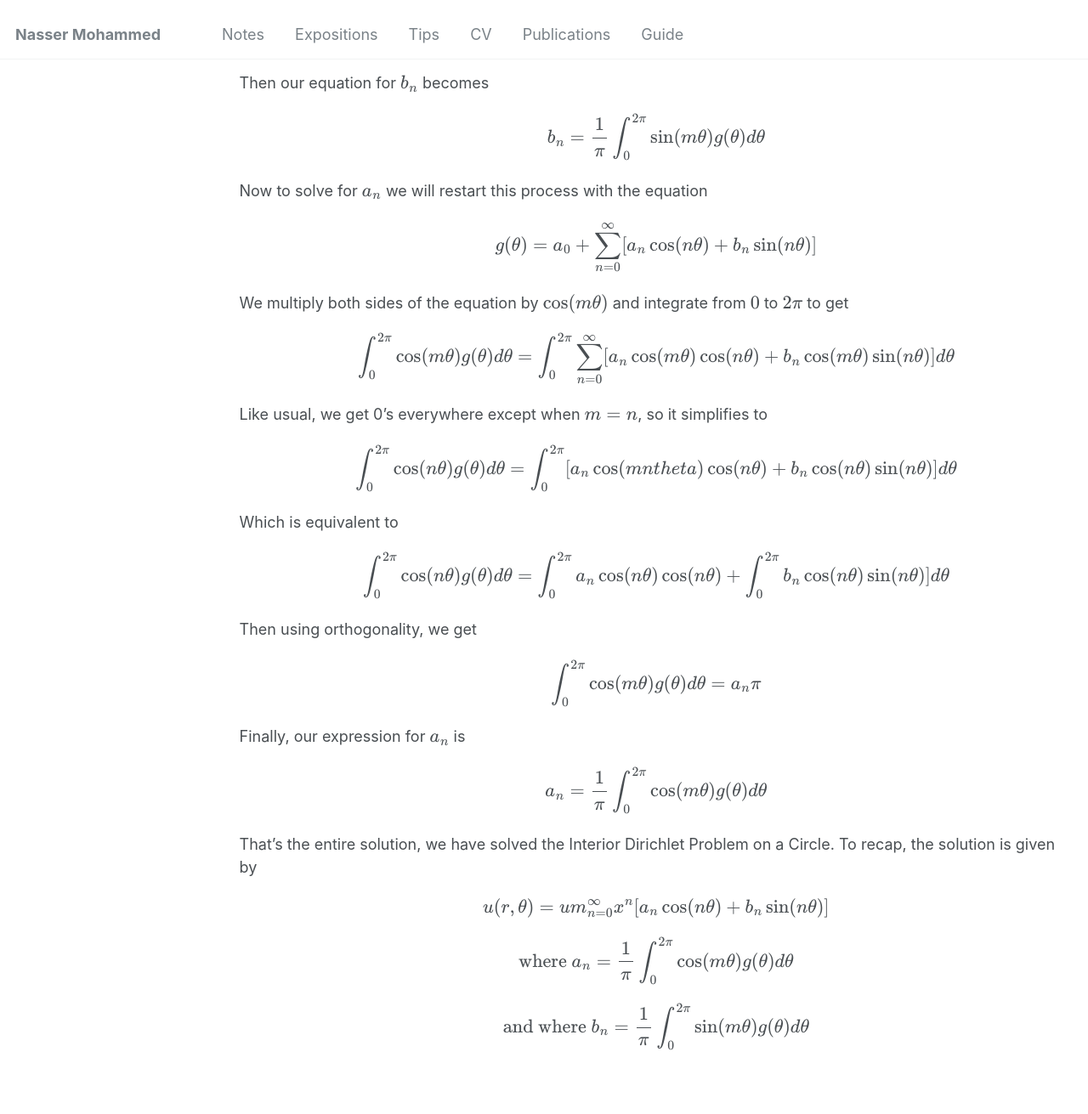
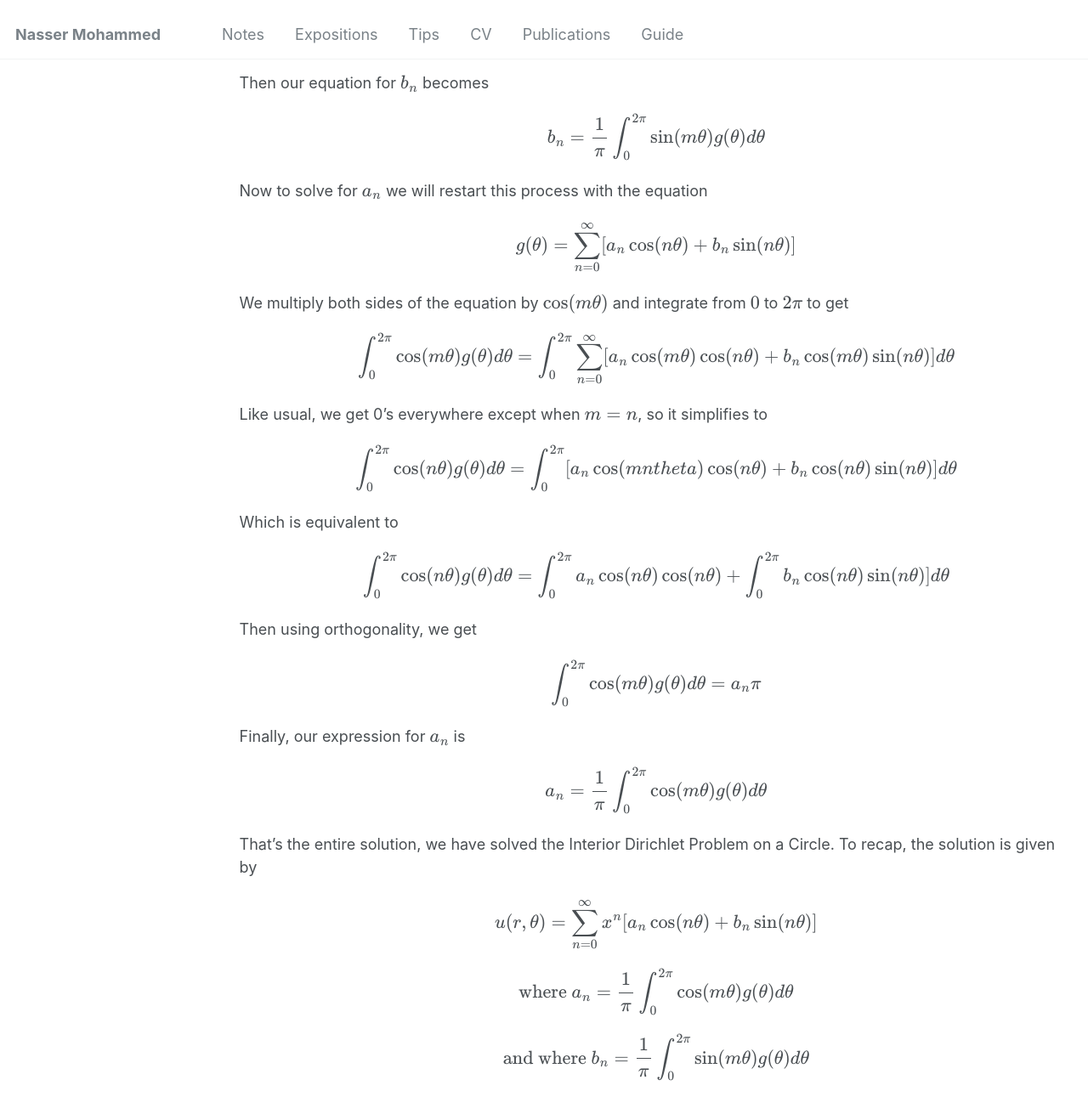
Before and after one commit to Nasser-Mohammed/Nasser-Mohammed.github.io, a Jekyll site: the page built from _pages/notes/pde/laplaceequation.md, in a window 1280 px wide and 1400 px high, scrolled down 11298 px. Shown: the top 1311 px of the window at 85% size. Built offline with Jekyll 4.4.1, drawn with Linux system fonts in a browser that asks for light colours.

Commit message:
Update laplaceequation.md

```diff
--- a/_pages/notes/pde/laplaceequation.md
+++ b/_pages/notes/pde/laplaceequation.md
@@ -223,7 +223,7 @@ Which is equal to the original left hand side of the equation
 Then our equation for \\(b_n\\) becomes
 \\[b_n = \frac{1}{\pi}\int_0^{2\pi}\sin(m \theta)g(\theta)d\theta\\]
 Now to solve for \\(a_n\\) we will restart this process with the equation
-\\[g(\theta) = a_0 + \sum_{n = 0}^{\infty}\[a_n\cos(n\theta) + b_n\sin(n\theta)\]\\]
+\\[g(\theta) = \sum_{n = 0}^{\infty}\[a_n\cos(n\theta) + b_n\sin(n\theta)\]\\]
 We multiply both sides of the equation by \\(\cos(m\theta)\\) and integrate from \\(0\\) to \\(2\pi\\) to get
 \\[\int_0^{2\pi}\cos(m \theta)g(\theta)d\theta = \int_0^{2\pi}\sum_{n = 0}^{\infty}\[a_n\cos(m\theta)\cos(n\theta) + b_n\cos(m\theta)\sin(n\theta)\]d\theta\\]
 Like usual, we get 0's everywhere except when \\(m = n\\), so it simplifies to
@@ -236,6 +236,6 @@ Finally, our expression for \\(a_n\\) is
 \\[a_n = \frac{1}{\pi}\int_0^{2\pi}\cos(m \theta)g(\theta)d\theta\\]
 That's the entire solution, we have solved the Interior Dirichlet Problem on a Circle. To recap, the solution is given by
 
-\\[u(r,\theta) = um_{n = 0}^{\infty}x^n\[a_n\cos(n\theta) + b_n\sin(n\theta)\]\\]
+\\[u(r,\theta) = \sum_{n = 0}^{\infty}x^n\[a_n\cos(n\theta) + b_n\sin(n\theta)\]\\]
 \\[\text{where }a_n = \frac{1}{\pi}\int_0^{2\pi}\cos(m \theta)g(\theta)d\theta\\]
 \\[\text{and where } b_n = \frac{1}{\pi}\int_0^{2\pi}\sin(m \theta)g(\theta)d\theta\\]
```
